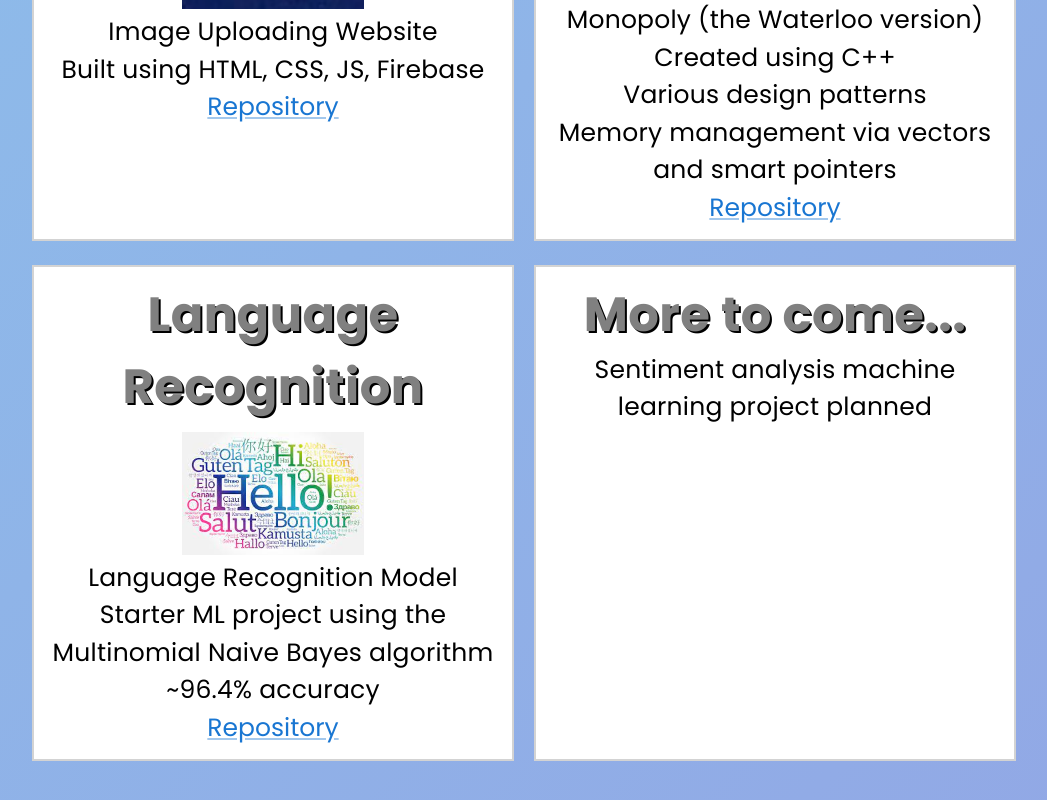
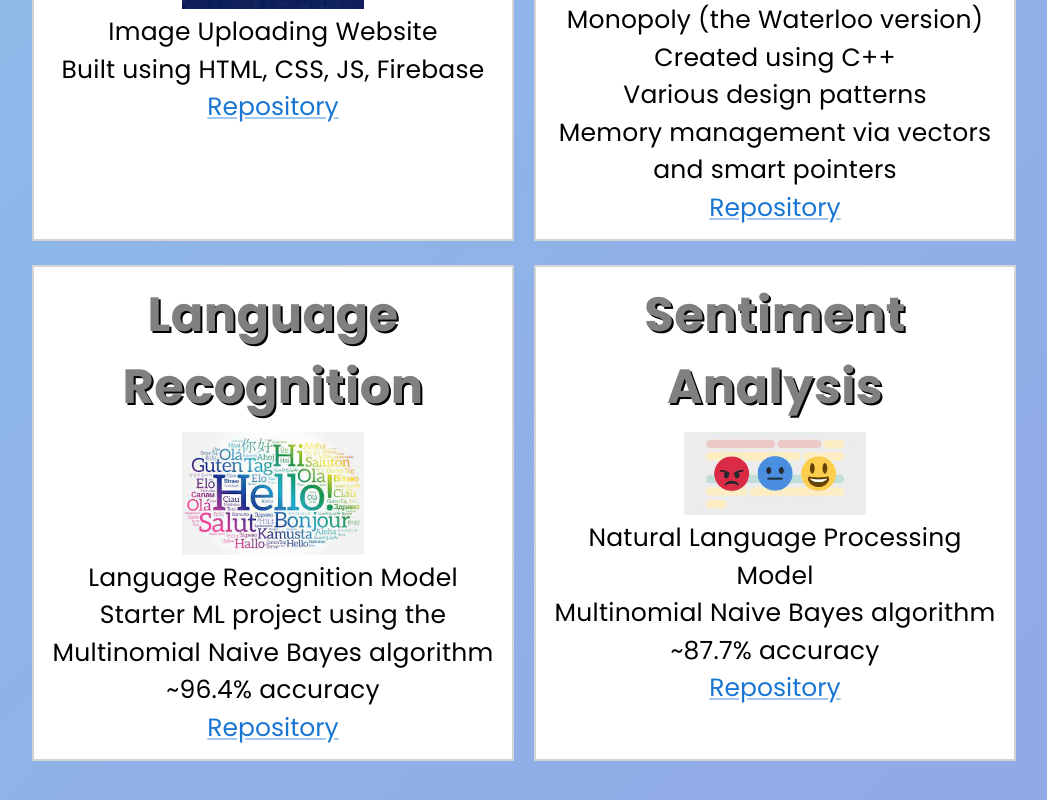
Before and after one commit to erictang398/erictang398.github.io, a React (Create React App) app: page / in a window 1280 px wide. Shown: the part 2070-2870 px from the top of the page, without its empty margins (116-1163 px from the left). Built offline with nearby package versions, Linux system fonts and the light colour scheme.

Commit message:
sentiment analysis update

```diff
--- a/src/components/introduction.jsx
+++ b/src/components/introduction.jsx
@@ -124,7 +124,7 @@ const Introduction = () => {
                         color: 'grey',
                         textShadow: '2px 2px black',
                     }}>
-                        Piano
+                        Music
                     </Typography>
                     <img src={rcmpiano} style={{
                         height: '50%',
--- a/src/components/project.jsx
+++ b/src/components/project.jsx
@@ -7,6 +7,7 @@ import Link from '@mui/material/Link';
 import Monopoly from '../monopoly.jpg'
 import imuppic from '../imup.PNG'
 import Language from '../language.jpg'
+import Sentiment from '../sentiment.jpg'
 import './introduction.css'
 
 const Projects = () => {
@@ -141,6 +142,66 @@ const Projects = () => {
                         textAlign: 'center'
                     }}>
                         <Link rel="noopener noreferrer" target="_blank" href="https://github.com/erictang398/language-recognition" style={{
+                        }}>
+                            Repository
+                        </Link>
+                    </div>
+                </div>
+            </>
+        )
+    }
+
+    const sentimentAnalysis = () => {
+        return (
+            <>
+                <div style={{
+                    position: 'relative',
+                    justifyContent: 'center',
+                }}>
+                    <Typography style={{
+                        fontSize: '3em',
+                        fontWeight: 'bold',
+                        fontFamily: 'Poppins',
+                        textAlign: 'center',
+                        color: 'grey',
+                        textShadow: '2px 2px black',
+                    }}>
+                        Sentiment Analysis
+                    </Typography>
+                    <img src={Sentiment} style={{
+                        height: '40%',
+                        width: '40%',
+                        left: `30%`,
+                        marginTop: '2%',
+                        position: 'relative'
+                    }} />
+                    <Typography style={{
+                        fontSize: '25px',
+                        fontFamily: 'Poppins',
+                        textAlign: 'center'
+                    }}>
+                        Natural Language Processing Model
+                    </Typography>
+                    <Typography style={{
+                        fontSize: '25px',
+                        fontFamily: 'Poppins',
+                        textAlign: 'center'
+                    }}>
+                        Multinomial Naive Bayes algorithm
+                    </Typography>
+                    <Typography style={{
+                        fontSize: '25px',
+                        fontFamily: 'Poppins',
+                        textAlign: 'center'
+                    }}>
+                        ~87.7% accuracy
+                    </Typography>
+                    <div style={{
+                        fontSize: '25px',
+                        fontFamily: 'Poppins',
+                        textAlign: 'center'
+                    }}>
+                        <Link rel="noopener noreferrer" target="_blank" href="https://github.com/erictang398/sentiment-analysis" style={{
                         }}>
                             Repository
                         </Link>
@@ -304,7 +365,7 @@ const Projects = () => {
                             border: '2px solid #D3D3D3',
                             minWidth: isMobile ? '70%' : ''
                         }}>
-                            {moreToCome()}
+                            {sentimentAnalysis()}
                         </Grid>
                     </Grid>
                 </div>
```
Also changed, not shown: src/sentiment.jpg (added).
